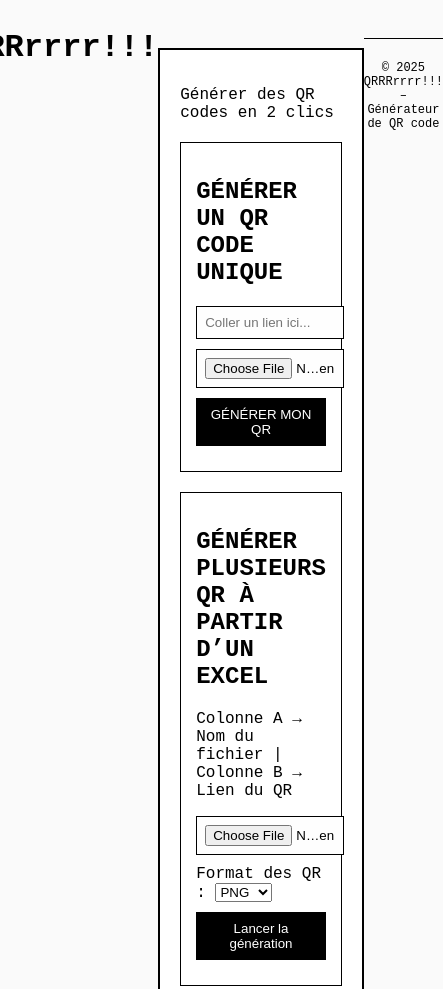
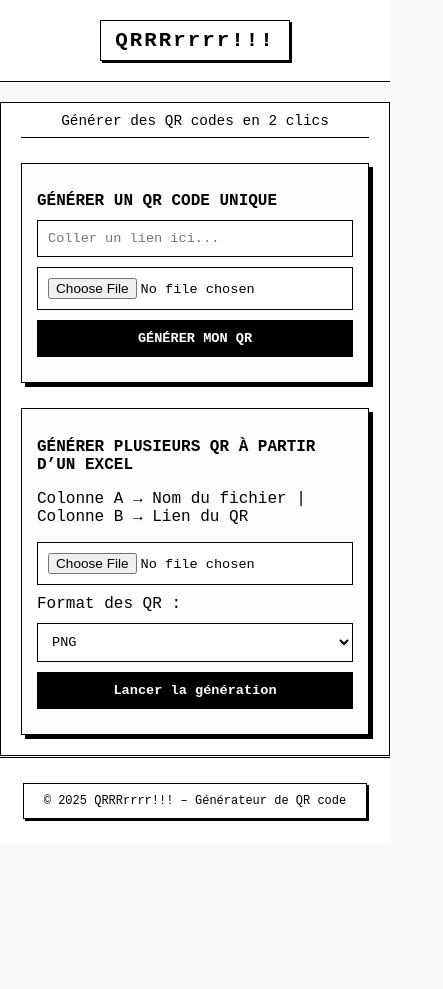
Before and after one commit to XVI-I/QRRRrrrr, a plain HTML site: page index.html in a window 390 px wide. Shown: the top 989 px of the page, 443 px wide, since content can reach past the window. After the commit the page ends 883 px from the top, so only its background shows below. Drawn offline with Linux system fonts and the light colour scheme.

Commit message:
retour a la normale

```diff
--- a/style.css
+++ b/style.css
@@ -1,46 +1,185 @@
-/* === QRRRrrrr!!! STYLE === */
+/* === QRRRrrrr!!! STYLE — PHRASE COLLÉE EN HAUT DU CONTAINER === */
 
 body {
   background: #fafafa;
   font-family: "Space Mono", monospace;
   color: #000;
   display: flex;
-  justify-content: center;
+  flex-direction: column;
+  min-height: 100vh;
+  margin: 0;
+  padding: 0;
 }
 
-.container {
-  width: 400px;
-  padding: 20px;
-  border: 2px solid #000;
+/* ===== HEADER ===== */
+header {
+  width: 100%;
   background: #fff;
-  margin-top: 40px;
+  color: #000;
+  text-align: center;
+  padding: 20px 0;
+  border-bottom: 1px solid #000;
+  position: sticky;
+  top: 0;
+  z-index: 10;
 }
 
+header h1 {
+  margin: 0;
+  font-size: 2rem;
+  letter-spacing: 3px;
+  display: inline-block;
+  padding: 10px 20px;
+  background: #fff;
+  color: #000;
+  border: 1px solid #000;
+  text-transform: none;
+  box-shadow: 4px 4px 0 #000;
+}
+
+/* ===== MAIN CONTAINER ===== */
+.container {
+  width: 100%;
+  max-width: 900px;
+  border: 1px solid #000;
+  background: #fff;
+  padding: 0 40px 40px 40px; /* plus de padding en haut */
+  box-sizing: border-box;
+  box-shadow: 6px 6px 0 #000;
+  margin: 40px auto;
+  flex-grow: 1;
+}
+
+/* Sous-titre */
+.subtitle {
+  text-align: center;
+  margin: 0 0 30px 0; /* on enlève la marge haute */
+  font-size: 1rem;
+  border-bottom: 1px solid #000;
+  padding: 15px 0 10px 0; /* on garde un peu d’air en bas */
+}
+
+/* Boîtes */
 .box {
   border: 1px solid #000;
-  padding: 15px;
-  margin-top: 20px;
+  padding: 20px;
+  margin-top: 25px;
+  background: #fdfdfd;
+  box-shadow: 4px 4px 0 #000;
 }
 
-input, button {
+.box h2 {
+  font-size: 1.2rem;
+  margin-bottom: 10px;
+}
+
+/* Inputs & Boutons */
+input, button, select {
   display: block;
   width: 100%;
   margin: 10px 0;
-  padding: 8px;
+  padding: 10px;
   border: 1px solid #000;
-  background: #fefefe;
+  background: #fff;
+  font-family: inherit;
+  font-size: 0.95rem;
+  box-sizing: border-box;
 }
 
 button {
   background: #000;
   color: #fff;
+  font-weight: bold;
   cursor: pointer;
+  transition: 0.2s ease;
 }
 
+button:hover {
+  background: #333;
+}
+
+/* Liens */
+a {
+  color: #000;
+  text-decoration: underline;
+  display: inline-block;
+  margin-top: 10px;
+}
+
+/* ===== FOOTER ===== */
 footer {
-  margin-top: 30px;
+  width: 100%;
+  background: #fff;
+  color: #000;
   text-align: center;
-  font-size: 12px;
+  padding: 25px 0;
   border-top: 1px solid #000;
-  padding-top: 10px;
+  position: sticky;
+  bottom: 0;
+  z-index: 5;
 }
+
+footer p {
+  margin: 0;
+  display: inline-block;
+  border: 1px solid #000;
+  padding: 10px 20px;
+  background: #fff;
+  box-shadow: 4px 4px 0 #000;
+  font-size: 0.9rem;
+}
+
+/* === Responsive === */
+@media (max-width: 768px) {
+  header h1 {
+    font-size: 1.6rem;
+    padding: 8px 14px;
+    box-shadow: 3px 3px 0 #000;
+  }
+
+  footer p {
+    box-shadow: 3px 3px 0 #000;
+    font-size: 0.8rem;
+  }
+
+  .container {
+    padding: 0 20px 20px 20px; /* plus de padding top aussi ici */
+    box-shadow: none;
+    margin-top: 20px;
+  }
+
+  .box {
+    padding: 15px;
+  }
+
+  button {
+    font-size: 0.9rem;
+  }
+}
+
+@media (max-width: 480px) {
+  header h1 {
+    font-size: 1.3rem;
+    letter-spacing: 2px;
+    box-shadow: 2px 2px 0 #000;
+  }
+
+  footer p {
+    box-shadow: 2px 2px 0 #000;
+    font-size: 0.75rem;
+  }
+
+  .subtitle {
+    font-size: 0.9rem;
+    margin: 0 0 20px 0;
+    padding: 10px 0 8px 0;
+  }
+
+  .box h2 {
+    font-size: 1rem;
+  }
+
+  input, button, select {
+    font-size: 0.85rem;
+  }
+}
```
